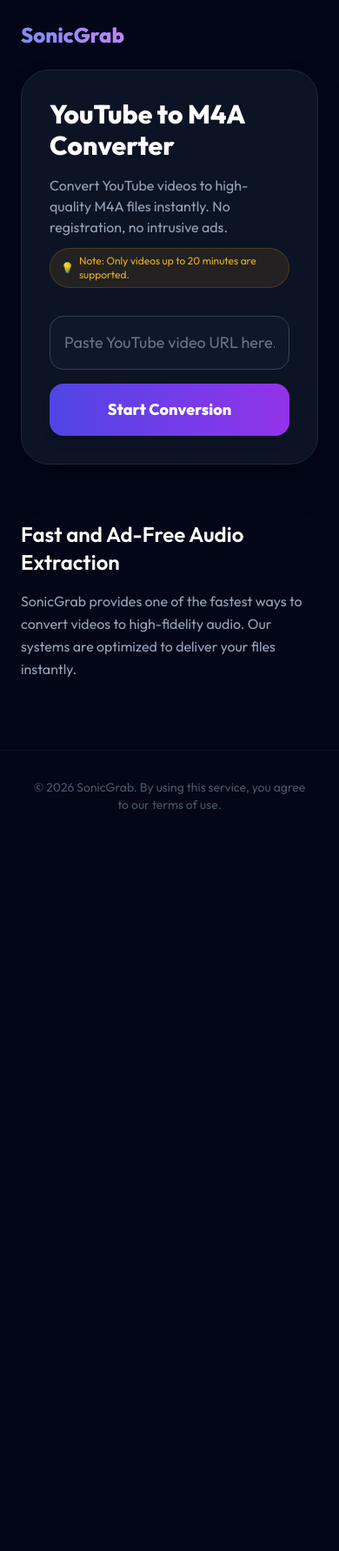
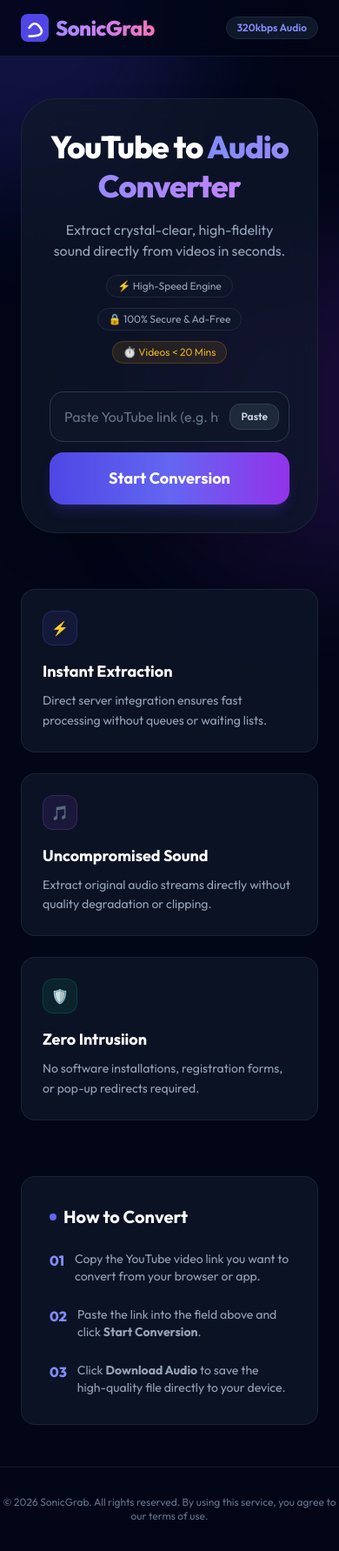
Before and after one commit to VertexForgeDev/SonicGrab, a website: page index.html in a window 390 px wide. Shown: the whole page at 87% size. Before the commit the page ends 967 px from the top, so only its background shows below. Drawn offline with nearby package versions, Linux system fonts and the light colour scheme.

Commit message:
Refactor index.html for improved structure and styles

```diff
--- a/index.html
+++ b/index.html
@@ -14,60 +14,94 @@
     <title>SonicGrab | High-Quality YouTube to M4A Converter</title>
 
     <script src="https://cdn.tailwindcss.com"></script>
-    <link href="https://fonts.googleapis.com/css2?family=Outfit:wght@300;400;600;800&display=swap" rel="stylesheet">
+    <link href="https://fonts.googleapis.com/css2?family=Outfit:wght@300;400;500;600;700;800&display=swap" rel="stylesheet">
     <style>
         body { font-family: 'Outfit', sans-serif; }
-        .glass { background: rgba(15, 23, 42, 0.8); backdrop-filter: blur(16px); }
-        .animate-pulse-slow { animation: pulse 3s cubic-bezier(0.4, 0, 0.6, 1) infinite; }
+        .glass { background: rgba(15, 23, 42, 0.75); backdrop-filter: blur(20px); }
+        .glow { box-shadow: 0 0 50px -10px rgba(79, 70, 229, 0.25); }
     </style>
 </head>
-<body class="bg-slate-950 text-slate-200 min-h-screen">
-    <nav class="max-w-4xl mx-auto p-6 flex justify-between items-center">
-        <a href="#" class="text-2xl font-bold bg-clip-text text-transparent bg-gradient-to-r from-indigo-400 to-purple-400">SonicGrab</a>
-    </nav>
+<body class="bg-slate-950 text-slate-200 min-h-screen flex flex-col justify-between selection:bg-indigo-500 selection:text-white">
 
-    <main class="max-w-4xl mx-auto px-6 pb-20">
-        <section class="glass p-8 md:p-12 rounded-[2rem] border border-slate-800 shadow-2xl mb-16">
-            <h1 class="text-3xl md:text-5xl font-extrabold text-white mb-4">YouTube to M4A Converter</h1>
-            <p class="text-slate-400 mb-3">Convert YouTube videos to high-quality M4A files instantly. No registration, no intrusive ads.</p>
+    <!-- Background Ambient Glow -->
+    <div class="fixed inset-0 overflow-hidden pointer-events-none -z-10">
+        <div class="absolute -top-40 -left-40 w-96 h-96 bg-indigo-600/20 rounded-full blur-3xl"></div>
+        <div class="absolute top-1/3 -right-40 w-96 h-96 bg-purple-600/15 rounded-full blur-3xl"></div>
+    </div>
 
-            <!-- Video Length Notice -->
-            <p class="text-xs text-amber-400/90 font-medium mb-8 flex items-center gap-1.5 bg-amber-500/10 border border-amber-500/20 w-fit px-3 py-1.5 rounded-full">
-                <span>💡</span> Note: Only videos up to 20 minutes are supported.
-            </p>
+    <!-- Header Navigation -->
+    <header class="border-b border-slate-800/60 backdrop-blur-md sticky top-0 z-50 bg-slate-950/80">
+        <nav class="max-w-5xl mx-auto px-6 py-4 flex justify-between items-center">
+            <a href="#" class="flex items-center gap-2 text-2xl font-extrabold tracking-tight bg-clip-text text-transparent bg-gradient-to-r from-indigo-400 via-purple-400 to-pink-400">
+                <svg class="w-8 h-8 text-indigo-500 inline-block" viewBox="0 0 100 100">
+                    <rect width="100" height="100" rx="24" fill="#4f46e5"/>
+                    <path d="M30 50 Q50 20 70 50 T30 80" stroke="white" stroke-width="8" fill="none" stroke-linecap="round"/>
+                </svg>
+                SonicGrab
+            </a>
+            <span class="text-xs font-semibold px-3 py-1 rounded-full bg-slate-900 border border-slate-800 text-indigo-400">
+                320kbps Audio
+            </span>
+        </nav>
+    </header>
 
-            <div id="converterBox" class="flex flex-col gap-4">
+    <main class="max-w-4xl mx-auto px-6 py-12 flex-1">
+        <!-- Hero & Converter Card -->
+        <section class="glass p-8 md:p-12 rounded-[2.5rem] border border-slate-800/80 shadow-2xl glow mb-16 relative">
+            <div class="text-center max-w-2xl mx-auto mb-8">
+                <h1 class="text-4xl md:text-5xl font-black text-white tracking-tight mb-4 leading-tight">
+                    YouTube to <span class="bg-clip-text text-transparent bg-gradient-to-r from-indigo-400 to-purple-400">Audio Converter</span>
+                </h1>
+                <p class="text-slate-400 text-base md:text-lg">
+                    Extract crystal-clear, high-fidelity sound directly from videos in seconds.
+                </p>
+
+                <!-- Trust Badges -->
+                <div class="flex flex-wrap justify-center gap-3 mt-4">
+                    <span class="text-xs text-slate-400 bg-slate-900/80 border border-slate-800 px-3 py-1 rounded-full">⚡ High-Speed Engine</span>
+                    <span class="text-xs text-slate-400 bg-slate-900/80 border border-slate-800 px-3 py-1 rounded-full">🔒 100% Secure & Ad-Free</span>
+                    <span class="text-xs text-amber-400/90 bg-amber-500/10 border border-amber-500/20 px-3 py-1 rounded-full">⏱️ Videos &lt; 20 Mins</span>
+                </div>
+            </div>
+
+            <div id="converterBox" class="max-w-xl mx-auto">
                 <!-- Input Form -->
-                <div id="inputForm" class="flex flex-col gap-4">
-                    <input type="text" id="urlInput" placeholder="Paste YouTube video URL here..." class="w-full p-4 rounded-2xl bg-slate-900 border border-slate-700 focus:outline-none focus:border-indigo-500 transition-all text-lg text-white placeholder-slate-500">
-                    <button id="convertBtn" class="w-full bg-gradient-to-r from-indigo-600 to-purple-600 hover:from-indigo-500 hover:to-purple-500 text-white font-bold py-4 rounded-2xl transition-all shadow-lg text-lg flex items-center justify-center gap-2">
+                <div id="inputForm" class="flex flex-col gap-3">
+                    <div class="relative flex items-center">
+                        <input type="text" id="urlInput" placeholder="Paste YouTube link (e.g. https://youtube.com/watch?...)" class="w-full p-4 pr-20 rounded-2xl bg-slate-900/90 border border-slate-700/80 focus:outline-none focus:border-indigo-500 focus:ring-2 focus:ring-indigo-500/20 transition-all text-base text-white placeholder-slate-500 shadow-inner">
+                        <button id="pasteBtn" type="button" class="absolute right-3 px-3 py-1.5 text-xs font-semibold bg-slate-800 hover:bg-slate-700 text-slate-300 rounded-xl transition-all border border-slate-700">
+                            Paste
+                        </button>
+                    </div>
+                    <button id="convertBtn" class="w-full bg-gradient-to-r from-indigo-600 via-indigo-500 to-purple-600 hover:opacity-95 text-white font-bold py-4 rounded-2xl transition-all shadow-lg shadow-indigo-600/20 text-lg flex items-center justify-center gap-2 active:scale-[0.99]">
                         Start Conversion
                     </button>
                 </div>
 
                 <!-- Processing State -->
-                <div id="processingState" class="hidden flex flex-col items-center justify-center py-6 gap-4 text-center">
-                    <div class="w-12 h-12 border-4 border-indigo-500 border-t-transparent rounded-full animate-spin"></div>
+                <div id="processingState" class="hidden flex flex-col items-center justify-center py-8 gap-4 text-center">
+                    <div class="relative flex items-center justify-center">
+                        <div class="w-14 h-14 border-4 border-indigo-500/30 border-t-indigo-500 rounded-full animate-spin"></div>
+                    </div>
                     <div>
-                        <p class="text-lg font-semibold text-white animate-pulse">Extracting High-Quality Audio...</p>
-                        <p class="text-xs text-slate-500 mt-1">This takes about 5-15 seconds.</p>
+                        <p class="text-lg font-bold text-white animate-pulse">Processing Your Audio...</p>
+                        <p class="text-xs text-slate-400 mt-1">Downloading stream and extracting 320kbps audio...</p>
                     </div>
                 </div>
 
                 <!-- Success State -->
-                <div id="successCard" class="hidden bg-slate-900/80 border border-emerald-500/20 p-6 rounded-2xl flex flex-col gap-4">
-                    <div class="flex items-start gap-4">
-                        <div class="p-3 bg-emerald-500/10 rounded-xl text-emerald-400">
-                            <svg class="w-6 h-6" fill="none" stroke="currentColor" viewBox="0 0 24 24"><path stroke-linecap="round" stroke-linejoin="round" stroke-width="2" d="M9 12l2 2 4-4m6 2a9 9 0 11-18 0 9 9 0 0118 0z"></path></svg>
+                <div id="successCard" class="hidden bg-slate-900/90 border border-emerald-500/30 p-6 rounded-2xl flex flex-col gap-4 shadow-lg">
+                    <div class="flex items-center gap-4">
+                        <div class="p-3 bg-emerald-500/10 rounded-xl text-emerald-400 border border-emerald-500/20">
+                            <svg class="w-7 h-7" fill="none" stroke="currentColor" viewBox="0 0 24 24"><path stroke-linecap="round" stroke-linejoin="round" stroke-width="2" d="M9 12l2 2 4-4m6 2a9 9 0 11-18 0 9 9 0 0118 0z"></path></svg>
                         </div>
                         <div class="flex-1 min-w-0">
-                            <h3 class="text-xs font-semibold uppercase tracking-wider text-emerald-400">Conversion Successful</h3>
-                            <p id="videoTitle" class="text-lg font-bold text-white truncate mt-1">Video Title Placeholder</p>
-                            <p class="text-xs text-slate-400 mt-0.5">High Fidelity Audio</p>
+                            <span class="text-[10px] font-bold uppercase tracking-wider text-emerald-400 bg-emerald-500/10 px-2 py-0.5 rounded border border-emerald-500/20">Ready to Download</span>
+                            <p id="videoTitle" class="text-base font-bold text-white truncate mt-1">Video Title Placeholder</p>
                         </div>
                     </div>
                     <div class="flex flex-col sm:flex-row gap-3 mt-2">
-                        <button id="downloadBtn" class="flex-1 bg-gradient-to-r from-emerald-600 to-teal-600 hover:from-emerald-500 hover:to-teal-500 text-white font-bold py-3 px-6 rounded-xl shadow-lg transition-all text-center flex items-center justify-center gap-2">
+                        <button id="downloadBtn" class="flex-1 bg-gradient-to-r from-emerald-600 to-teal-600 hover:from-emerald-500 hover:to-teal-500 text-white font-bold py-3 px-6 rounded-xl shadow-lg transition-all text-center flex items-center justify-center gap-2 active:scale-[0.99]">
                             <svg class="w-5 h-5" fill="none" stroke="currentColor" viewBox="0 0 24 24"><path stroke-linecap="round" stroke-linejoin="round" stroke-width="2" d="M4 16v1a3 3 0 003 3h10a3 3 0 003-3v-1m-4-4l-4 4m0 0l-4-4m4 4V4"></path></svg>
                             Download Audio
                         </button>
@@ -77,29 +111,65 @@
                     </div>
                 </div>
 
-                <!-- Error State -->
-                <div id="errorBanner" class="hidden bg-red-950/40 border border-red-500/30 p-4 rounded-xl text-red-300 text-sm flex gap-3 items-center">
+                <!-- Error Banner -->
+                <div id="errorBanner" class="hidden bg-red-950/50 border border-red-500/40 p-4 rounded-xl text-red-300 text-sm flex gap-3 items-center mt-2">
                     <svg class="w-5 h-5 text-red-400 flex-shrink-0" fill="none" stroke="currentColor" viewBox="0 0 24 24"><path stroke-linecap="round" stroke-linejoin="round" stroke-width="2" d="M12 9v2m0 4h.01m-6.938 4h13.856c1.54 0 2.502-1.667 1.732-3L13.732 4c-.77-1.333-2.694-1.333-3.464 0L3.34 16c-.77 1.333.192 3 1.732 3z"></path></svg>
                     <span id="errorText">An error occurred during conversion.</span>
                 </div>
             </div>
         </section>
 
-        <section class="space-y-12">
-            <div>
-                <h2 class="text-2xl font-semibold text-white mb-4">Fast and Ad-Free Audio Extraction</h2>
-                <p class="leading-relaxed text-slate-400">SonicGrab provides one of the fastest ways to convert videos to high-fidelity audio. Our systems are optimized to deliver your files instantly.</p>
+        <!-- Features Grid -->
+        <section class="grid grid-cols-1 md:grid-cols-3 gap-6 mb-16">
+            <div class="glass p-6 rounded-2xl border border-slate-800/80 flex flex-col gap-2">
+                <div class="w-10 h-10 rounded-xl bg-indigo-500/10 border border-indigo-500/20 flex items-center justify-center text-indigo-400 font-bold mb-2">⚡</div>
+                <h3 class="text-lg font-bold text-white">Instant Extraction</h3>
+                <p class="text-sm text-slate-400 leading-relaxed">Direct server integration ensures fast processing without queues or waiting lists.</p>
+            </div>
+            <div class="glass p-6 rounded-2xl border border-slate-800/80 flex flex-col gap-2">
+                <div class="w-10 h-10 rounded-xl bg-purple-500/10 border border-purple-500/20 flex items-center justify-center text-purple-400 font-bold mb-2">🎵</div>
+                <h3 class="text-lg font-bold text-white">Uncompromised Sound</h3>
+                <p class="text-sm text-slate-400 leading-relaxed">Extract original audio streams directly without quality degradation or clipping.</p>
+            </div>
+            <div class="glass p-6 rounded-2xl border border-slate-800/80 flex flex-col gap-2">
+                <div class="w-10 h-10 rounded-xl bg-emerald-500/10 border border-emerald-500/20 flex items-center justify-center text-emerald-400 font-bold mb-2">🛡️</div>
+                <h3 class="text-lg font-bold text-white">Zero Intrusiion</h3>
+                <p class="text-sm text-slate-400 leading-relaxed">No software installations, registration forms, or pop-up redirects required.</p>
+            </div>
+        </section>
+
+        <!-- How it works -->
+        <section class="glass p-8 rounded-2xl border border-slate-800/80">
+            <h2 class="text-xl font-bold text-white mb-6 flex items-center gap-2">
+                <span class="w-2 h-2 rounded-full bg-indigo-500"></span> How to Convert
+            </h2>
+            <div class="grid grid-cols-1 md:grid-cols-3 gap-6 text-sm text-slate-400">
+                <div class="flex gap-3">
+                    <span class="font-extrabold text-indigo-400 text-base">01</span>
+                    <p>Copy the YouTube video link you want to convert from your browser or app.</p>
+                </div>
+                <div class="flex gap-3">
+                    <span class="font-extrabold text-indigo-400 text-base">02</span>
+                    <p>Paste the link into the field above and click <strong>Start Conversion</strong>.</p>
+                </div>
+                <div class="flex gap-3">
+                    <span class="font-extrabold text-indigo-400 text-base">03</span>
+                    <p>Click <strong>Download Audio</strong> to save the high-quality file directly to your device.</p>
+                </div>
             </div>
         </section>
     </main>
-    <footer class="text-center p-8 text-slate-600 text-sm border-t border-slate-900">
-        <p>&copy; 2026 SonicGrab. By using this service, you agree to our terms of use.</p>
+
+    <footer class="text-center py-8 text-slate-500 text-xs border-t border-slate-900 bg-slate-950/80">
+        <p>&copy; 2026 SonicGrab. All rights reserved. By using this service, you agree to our terms of use.</p>
     </footer>
+
     <script>
         const API_BASE = '/api';
         const inputForm = document.getElementById('inputForm');
         const urlInput = document.getElementById('urlInput');
         const convertBtn = document.getElementById('convertBtn');
+        const pasteBtn = document.getElementById('pasteBtn');
         const processingState = document.getElementById('processingState');
         const successCard = document.getElementById('successCard');
         const videoTitle = document.getElementById('videoTitle');
@@ -109,6 +179,17 @@
         const errorText = document.getElementById('errorText');
 
         let downloadUrl = '';
+
+        // Clipboard Paste Helper
+        pasteBtn.addEventListener('click', async () => {
+            try {
+                const text = await navigator.clipboard.readText();
+                urlInput.value = text;
+            } catch (err) {
+                // Clipboard permission fallback
+                urlInput.focus();
+            }
+        });
 
         convertBtn.addEventListener('click', async () => {
             const url = urlInput.value.trim();
```
